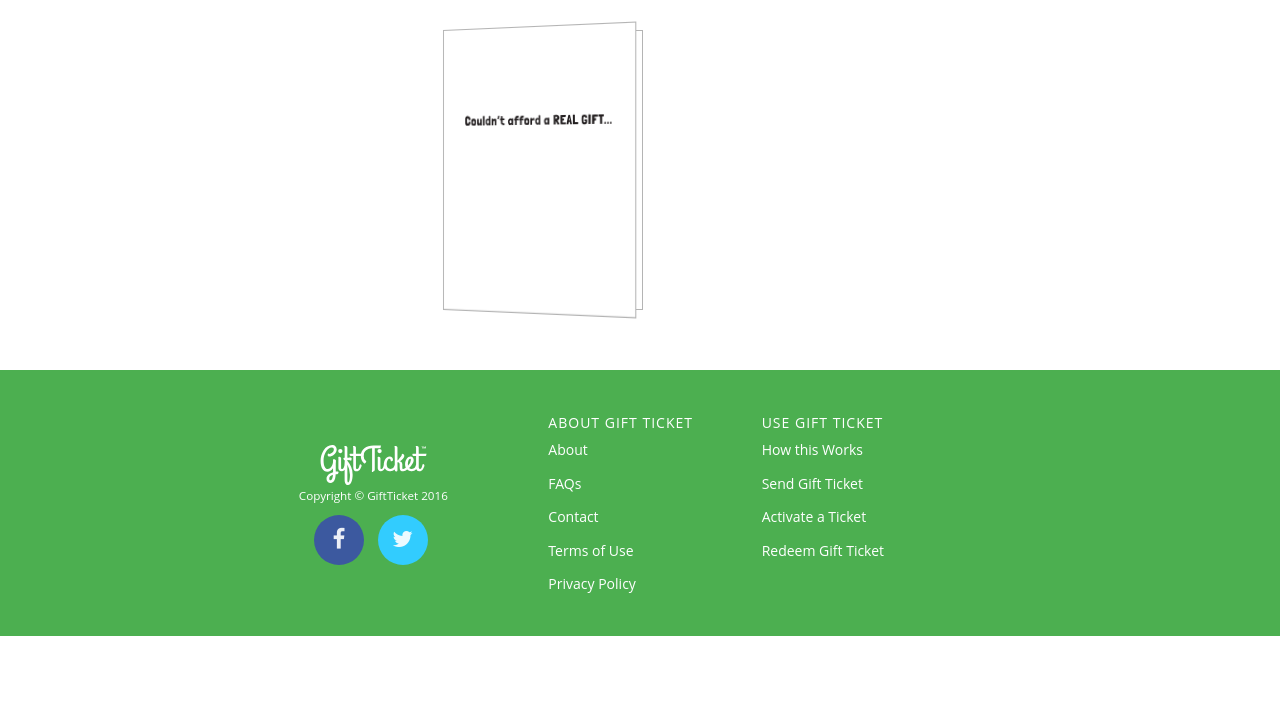
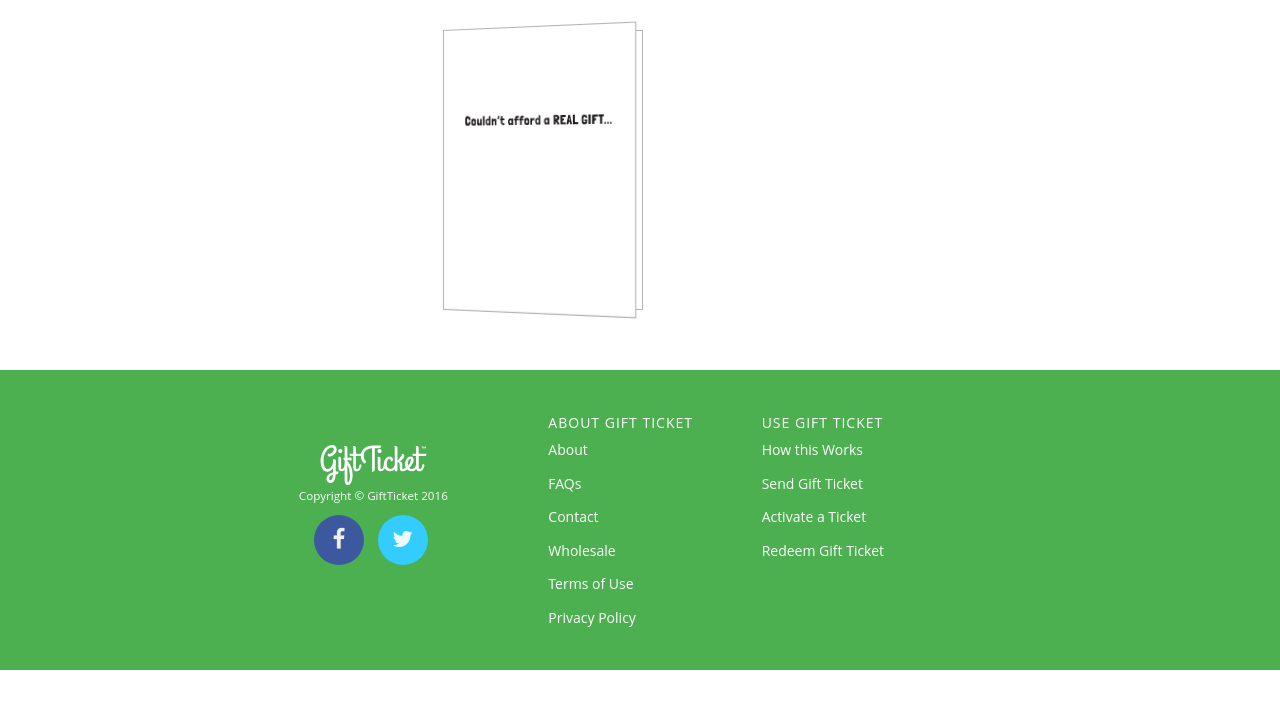
Before and after one commit to alleyway/gift-ticket-web, a Jekyll site: the page built from greeting_card.html, in a window 1280 px wide. Shown: the top 709 px of the page. Built offline with Jekyll 4.4.1, drawn with Linux system fonts in a browser that asks for light colours; some web fonts are replaced; comment, search, counter and statistics services are not loaded.

Commit message:
Adding envelope wholesale stub

```diff
--- a/_includes/footer.html
+++ b/_includes/footer.html
@@ -16,11 +16,12 @@
             </div>
             <div class="col-md-2 footer_links">
                 <div class="footer_title">ABOUT GIFT TICKET</div>
-                <a href="about">About</a> <br/>
-                <a href="faq">FAQs</a><br/>
-                <a href="contact">Contact</a><br/>
-                <a href="terms">Terms of Use</a><br/>
-                <a href="privacy">Privacy Policy</a>
+                <a href="/about">About</a> <br/>
+                <a href="/faq">FAQs</a><br/>
+                <a href="/contact">Contact</a><br/>
+                <a href="/wholesale">Wholesale</a><br/>
+                <a href="/terms">Terms of Use</a><br/>
+                <a href="/privacy">Privacy Policy</a>
             </div>
             <div class="col-md-2 footer_links">
                 <div class="footer_title">USE GIFT TICKET</div>
--- a/css/grayscale.css
+++ b/css/grayscale.css
@@ -1048,6 +1048,20 @@
 
 /* cards */
 
+.envelope {
+    left: -16px;
+    top: 14px;
+    width: 200px;
+    height: 258px;
+    background: url('/img/envelope.svg');
+    position: relative;
+    background-repeat: no-repeat;
+    background-size: contain;
+    background-position: top left;
+    -webkit-transition: all 0.3s ease-out;
+    transition: all 0.3s ease-out;
+}
+
 .card {
     width: 200px;
     height: 280px;
@@ -1057,6 +1071,9 @@
     /* float: left; */
     margin: 30px auto;
     cursor: pointer;
+    backface-visibility: hidden;
+    transition: all 0.3s ease-out;
+
     -webkit-backface-visibility: hidden;
     -webkit-transition: all 0.3s ease-out;
 }
@@ -1079,6 +1096,11 @@
     left: 0;
     width: 100%;
     height: 100%;
+    backface-visibility: hidden;
+    transform-style: preserve-3d;
+    transition: all 0.5s ease-out;
+    transform-origin: 0 0;
+
     -webkit-backface-visibility: hidden;
     -webkit-transform-style: preserve-3d;
     -webkit-transition: all 0.5s ease-out;
@@ -1098,12 +1120,17 @@
     background: linear-gradient(to right, #efefef, #f9f9f9);
     border: 1px solid #adadad;
 
+    transform: rotateY( 180deg );
+    transform-style: preserve-3d;
+    backface-visibility: hidden;
+
     -webkit-transform: rotateY( 180deg );
     -webkit-transform-style: preserve-3d;
     -webkit-backface-visibility: hidden;
 }
 
 .front {
+    transform: rotateY(-20deg);
     -webkit-transform: rotateY(-20deg);
     z-index: 2;
     border: 1px solid #B4B4B4;
@@ -1111,6 +1138,7 @@
 
 .back {
     background: #9dcc78;
+    transform: rotateY(0deg);
     -webkit-transform: rotateY(0deg);
     z-index: 1;
     border: 1px solid #B4B4B4;
@@ -1124,7 +1152,12 @@
     /*-webkit-transform: translateX(20px);*/
 }
 
+.card:hover .envelope{
+    opacity: 0;
+}
+
 .card:hover .front{
+    transform: rotateY(-95deg);
     -webkit-transform: rotateY(-95deg);
 
 }
--- a/order.html
+++ b/order.html
@@ -53,6 +53,7 @@
                         <div class="custom_order_group text-center" style="height: 392px;">
                             <label for="card_karma">
                                 <div class="card">
+                                    <div class="envelope"></div>
                                     <div class='front face'
                                          style="background-image: url('img/greeting_cards/karma/Karma_Greeting_Card_front-01.svg')">
                                     </div>
```
Also changed, not shown: wholesale.html (added, +15 -0 lines), img/Cash2Pass_Comic_Strip-MT.png (deleted), img/envelope.svg (added).
